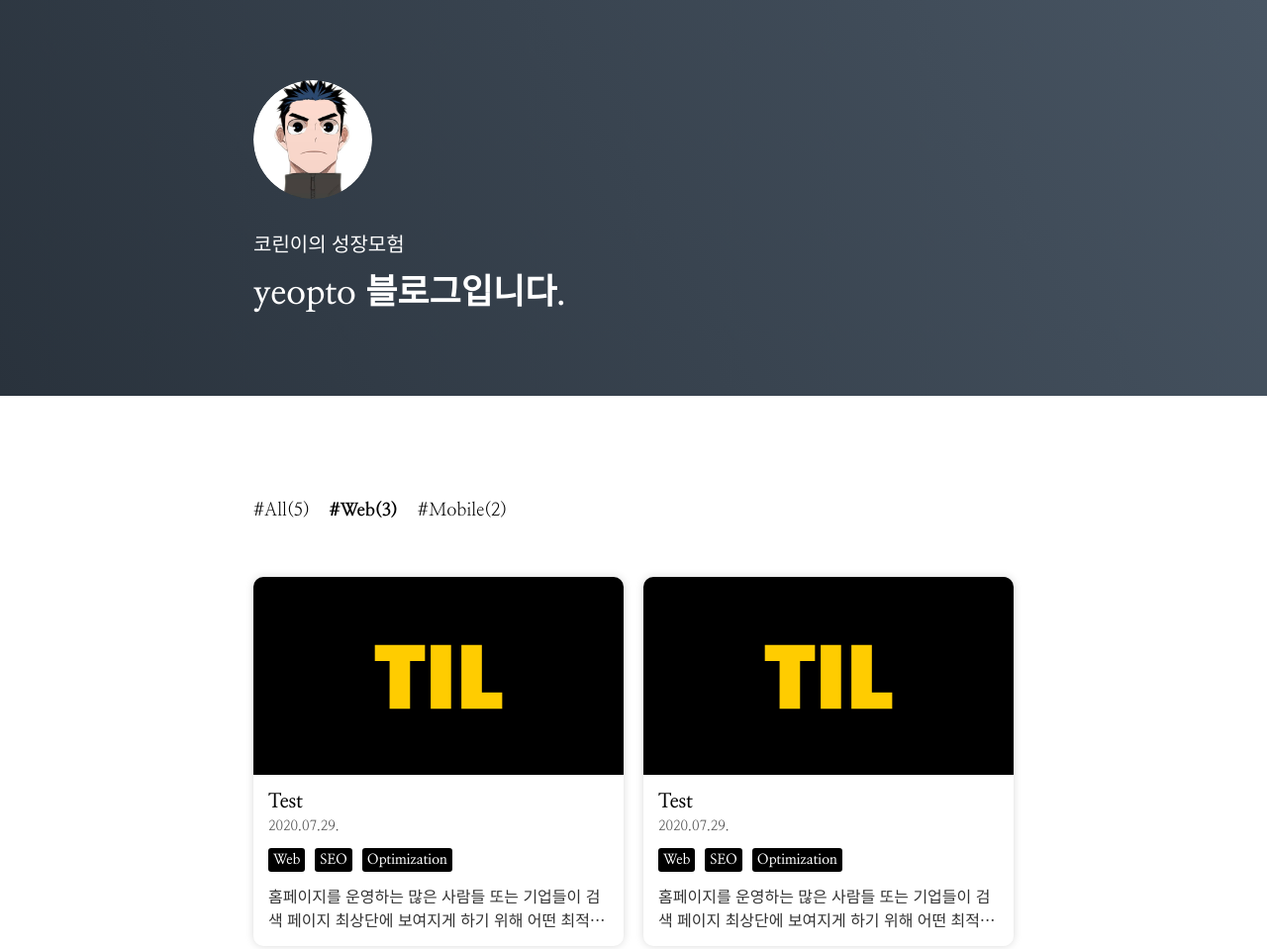
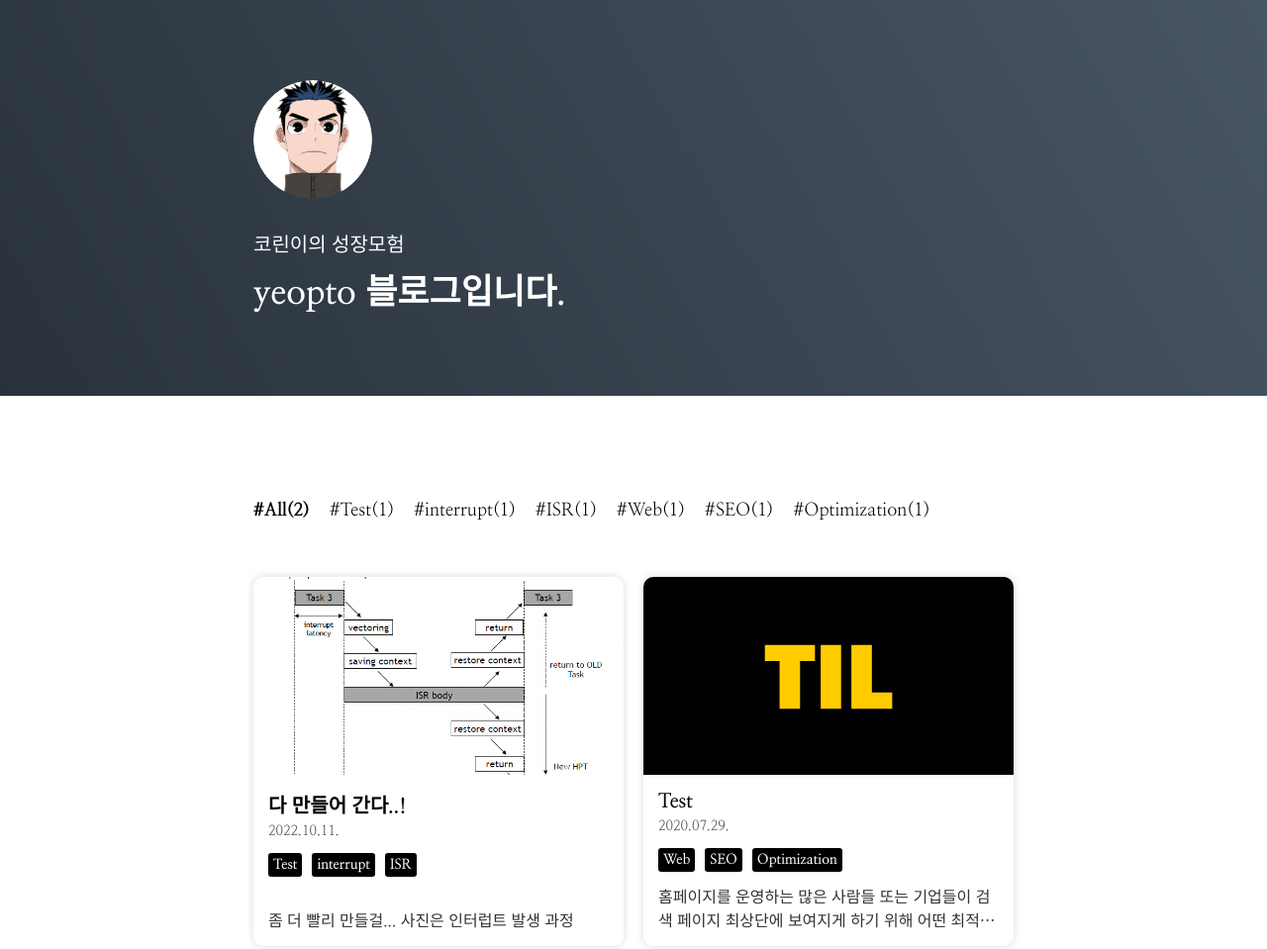
Before and after one commit to yeopto/yeopto.github.io, a Gatsby site: page / in a window 1280 px wide. Shown: the top 959 px of the page at 99% size. Built offline with nearby package versions, Linux system fonts and the light colour scheme; Gatsby itself is replaced by a stand-in of ours.

Commit message:
[Feat] Category URL parsing 및 Category 필터링 기능 구현

```diff
--- a/contents/test copy.md
+++ b/contents/test copy.md
@@ -1,9 +1,9 @@
 ---
-date: '2020-07-29'
-title: 'Test'
-categories: ['Web', 'SEO', 'Optimization']
-summary: '홈페이지를 운영하는 많은 사람들 또는 기업들이 검색 페이지 최상단에 보여지게 하기 위해 어떤 최적화 작업을 하는지 알아보자.'
-thumbnail: './test.png'
+date: '2022-10-11'
+title: '다 만들어 간다..!'
+categories: ['Test', 'interrupt', 'ISR']
+summary: '좀 더 빨리 만들걸... 사진은 인터럽트 발생 과정'
+thumbnail: './test copy.png'
 ---
 
 ### 1. Help Google Bot to Find My Contents
--- a/package.json
+++ b/package.json
@@ -25,6 +25,7 @@
     "gatsby-transformer-sharp": "^4.23.0",
     "prismjs": "^1.29.0",
     "prop-types": "^15.8.1",
+    "query-string": "^7.1.1",
     "react": "^18.1.0",
     "react-dom": "^18.1.0",
     "react-helmet": "^6.1.0",
--- a/src/components/Main/PostList.tsx
+++ b/src/components/Main/PostList.tsx
@@ -1,21 +1,12 @@
-import React, { FunctionComponent } from 'react';
+import React, { FunctionComponent, useMemo } from 'react';
 import styled from '@emotion/styled';
 import PostItem from 'components/Main/PostItem';
 import { PostListItemType } from 'types/PostItem.types';
 
 type PostListProps = {
+  selectedCategory: string;
   posts: PostListItemType[];
 };
-
-// const POST_ITEM_DATA = {
-//   title: 'Test',
-//   date: '2022.10.04.',
-//   categories: ['Web', 'Frontend', 'Testing'],
-//   summary: '테스트 중입니다..',
-//   thumbnail:
-//     'https://play-lh.googleusercontent.com/V_P-I-UENK93ahkQgOWel8X8yFxjhOOfMAZjxXrqp311Gm_RBtlDXHLQhwFZN8n4aIQ',
-//   link: 'https://www.google.co.kr/',
-// };
 
 const PostListWrapper = styled.div`
   display: grid;
@@ -32,10 +23,27 @@
   }
 `;
 
-const PostList: FunctionComponent<PostListProps> = function ({ posts }) {
+const PostList: FunctionComponent<PostListProps> = function ({
+  selectedCategory,
+  posts,
+}) {
+  const postListData = useMemo(
+    () =>
+      posts.filter(
+        ({
+          node: {
+            frontmatter: { categories },
+          },
+        }: PostListItemType) =>
+          selectedCategory !== 'All'
+            ? categories.includes(selectedCategory)
+            : true,
+      ),
+    [selectedCategory],
+  );
   return (
     <PostListWrapper>
-      {posts.map(({ node: { id, frontmatter } }: PostListItemType) => (
+      {postListData.map(({ node: { id, frontmatter } }: PostListItemType) => (
         <PostItem {...frontmatter} link="https://www.google.co.kr/" key={id} />
       ))}
     </PostListWrapper>
--- a/src/pages/index.tsx
+++ b/src/pages/index.tsx
@@ -1,15 +1,19 @@
-import React, { FunctionComponent } from 'react';
+import React, { FunctionComponent, useMemo } from 'react';
 import styled from '@emotion/styled';
 import GlobalStyle from 'components/Common/GlobalStyle';
 import Introduction from 'components/Main/Introduction';
 import Footer from 'components/Common/Footer';
-import CategoryList from 'components/Main/CategoryList';
+import CategoryList, { CategoryListProps } from 'components/Main/CategoryList';
 import PostList from 'components/Main/PostList';
 import { PostListItemType } from 'types/PostItem.types';
 import { IGatsbyImageData } from 'gatsby-plugin-image';
 import { graphql } from 'gatsby';
+import queryString, { ParsedQuery } from 'query-string';
 
 type IndexPageProps = {
+  location: {
+    search: string;
+  };
   data: {
     allMarkdownRemark: {
       edges: PostListItemType[];
@@ -22,12 +26,6 @@
   };
 };
 
-const CATEGORY_LIST = {
-  All: 5,
-  Web: 3,
-  Mobile: 2,
-};
-
 const Container = styled.div`
   display: flex;
   flex-direction: column;
@@ -35,6 +33,7 @@
 `;
 
 const IndexPage: FunctionComponent<IndexPageProps> = function ({
+  location: { search },
   data: {
     allMarkdownRemark: { edges },
     file: {
@@ -42,12 +41,46 @@
     },
   },
 }) {
+  const parsed: ParsedQuery<string> = queryString.parse(search);
+  const selectedCategory: string =
+    typeof parsed.category !== 'string' || !parsed.category
+      ? 'All'
+      : parsed.category;
+  console.log(edges);
+  const categoryList = useMemo(
+    () =>
+      edges.reduce(
+        (
+          list: CategoryListProps['categoryList'],
+          {
+            node: {
+              frontmatter: { categories },
+            },
+          }: PostListItemType,
+        ) => {
+          categories.forEach(category => {
+            if (list[category] === undefined) list[category] = 1;
+            else list[category]++;
+          });
+
+          list['All']++;
+
+          return list;
+        },
+        { All: 0 },
+      ),
+    [],
+  );
+
   return (
     <Container>
       <GlobalStyle />
       <Introduction profileImage={gatsbyImageData} />
-      <CategoryList selectedCategory="Web" categoryList={CATEGORY_LIST} />
-      <PostList posts={edges} />
+      <CategoryList
+        selectedCategory={selectedCategory}
+        categoryList={categoryList}
+      />
+      <PostList posts={edges} selectedCategory={selectedCategory} />
       <Footer />
     </Container>
   );
```
Also changed, not shown: contents/test copy.png (added), 1 other file.
